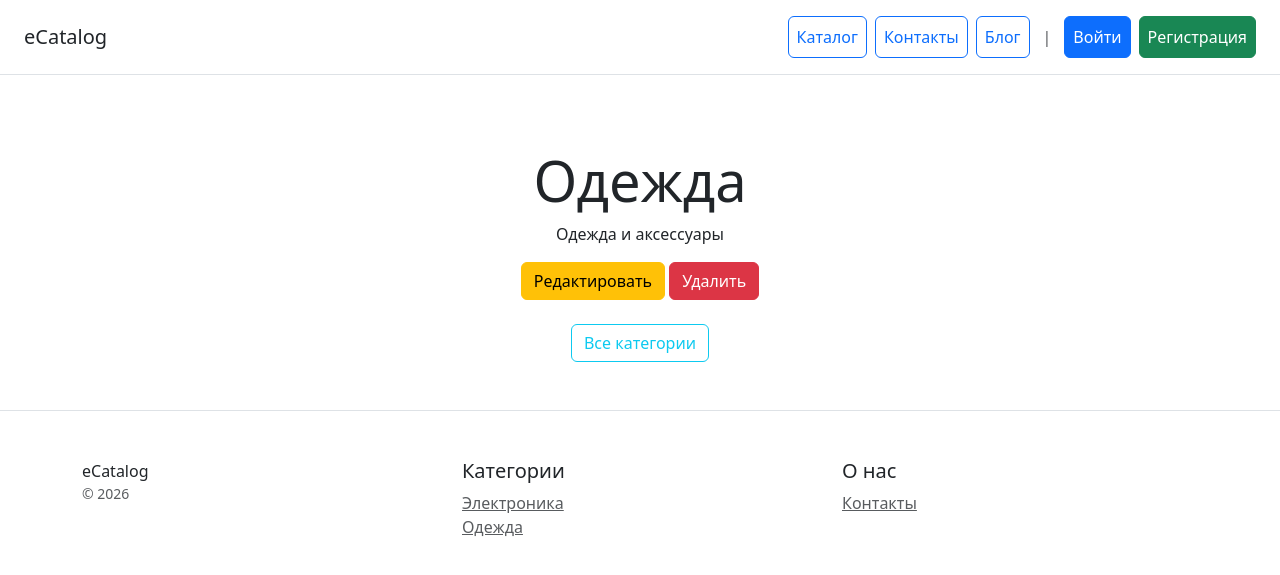
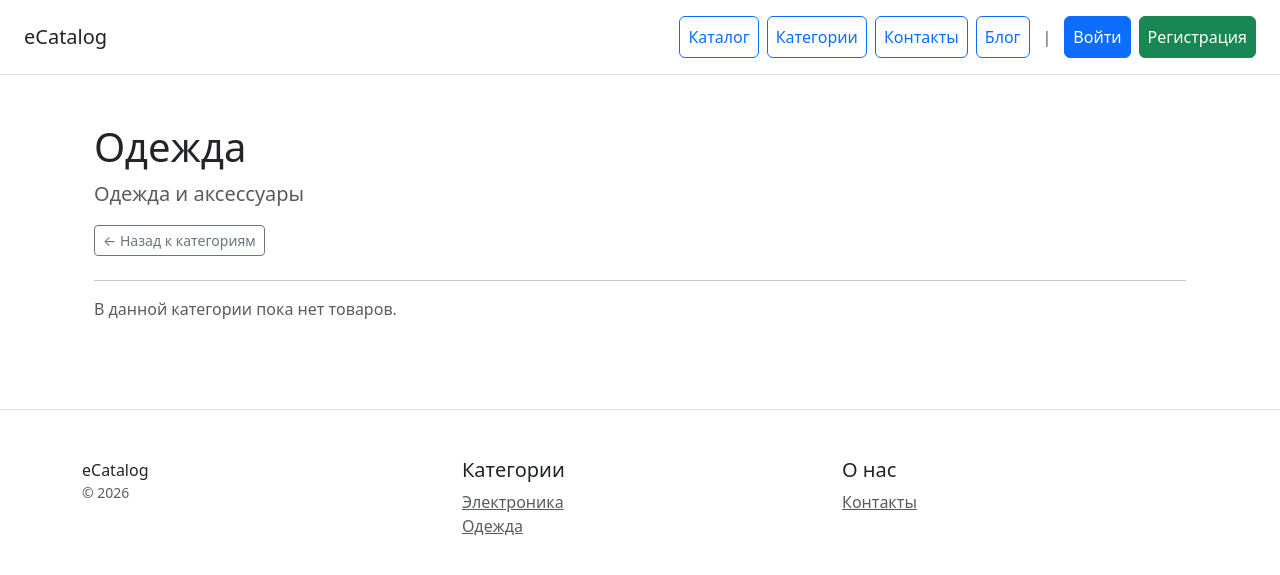
Before and after one commit to ivanitch/ecatalog, a Django app: page /category/2/ in a window 1280 px wide. Shown: the top 575 px of the page. Run offline with Django 5.2, Linux system fonts and the light colour scheme; data comes from the database, SQL or seed files in the repository; some libraries are stand-ins or nearby versions.

Commit message:
feat: add cache for product list in category

```diff
--- a/catalog/models.py
+++ b/catalog/models.py
@@ -1,5 +1,8 @@
 from django.conf import settings
 from django.db import models
+from django.core.cache import cache
+from django.db.models.signals import post_save, post_delete
+from django.dispatch import receiver
 
 
 class Category(models.Model):
@@ -54,3 +57,13 @@ class Product(models.Model):
 
     def __str__(self):
         return self.name
+
+
+@receiver([post_save, post_delete], sender=Product)
+def clear_product_category_cache(sender, instance, **kwargs):
+    """
+    Автоматически очищает кэш товаров категории при добавлении,
+    изменении или удалении товара.
+    """
+    if instance.category_id:
+        cache.delete(f'category_{instance.category_id}')
--- a/catalog/services.py
+++ b/catalog/services.py
@@ -1,6 +1,31 @@
-
+from django.conf import settings
+from django.core.cache import cache
+from catalog.models import Product, Category
 
 
 class ProductService:
+    @staticmethod
+    def get_product_from_cache(product_id):
+        if not settings.CACHE_ENABLED:
+            return Product.objects.get(pk=product_id)
+        key = f'product_detail_{product_id}'
+        product = cache.get(key)
+        if product is None:
+            product = Product.objects.get(pk=product_id)
+            cache.set(key, product, settings.CACHE_TTL)
 
-    pass
+        return product
+
+    @staticmethod
+    def get_products_for_category(category_id):
+        if not settings.CACHE_ENABLED:
+            return Product.objects.filter(category_id=category_id)
+
+        key = f'category_{category_id}'
+        products = cache.get(key)
+
+        if products is None:
+            products = list(Product.objects.filter(category_id=category_id))
+            cache.set(key, products, settings.CACHE_TTL)
+
+        return products
--- a/catalog/templates/category/category_detail.html
+++ b/catalog/templates/category/category_detail.html
@@ -3,16 +3,37 @@
 {% block title %}{{ category.name }} — Skystore{% endblock %}
 
 {% block content %}
+<div class="container py-4">
+    <div class="mb-4">
+        <h1>{{ category.name }}</h1>
+        <p class="lead text-muted">{{ category.description }}</p>
+        <a href="{% url 'catalog:category_list' %}" class="btn btn-outline-secondary btn-sm">&larr; Назад к категориям</a>
+    </div>
 
-<div class="pricing-header px-3 py-3 pt-md-5 pb-md-4 mx-auto text-center">
-    <h1 class="display-4">{{ category.name }}</h1>
-    <p>{{ category.description }}</p>
-    <a href="{% url 'catalog:category_edit' category.id %}" class="btn btn-warning">Редактировать</a>
-    <a href="{% url 'catalog:category_delete' category.id %}" class="btn btn-danger">Удалить</a>
+    <hr>
+
+    <div class="row row-cols-1 row-cols-md-3 g-4">
+        {% for product in products %}
+        <div class="col">
+            <div class="card h-100 shadow-sm">
+                {% if product.image %}
+                    <img src="{{ product.image.url }}" class="card-img-top" alt="{{ product.name }}" style="height: 200px; object-fit: cover;">
+                {% endif %}
+                <div class="card-body">
+                    <h5 class="card-title">{{ product.name }}</h5>
+                    <p class="card-text text-truncate">{{ product.description }}</p>
+                    <p class="fw-bold">{{ product.price }} руб.</p>
+                </div>
+                <div class="card-footer bg-transparent border-top-0">
+                    <a href="{% url 'catalog:product_detail' product.pk %}" class="btn btn-primary w-100">Посмотреть</a>
+                </div>
+            </div>
+        </div>
+        {% empty %}
+        <div class="col-12">
+            <p class="text-muted">В данной категории пока нет товаров.</p>
+        </div>
+        {% endfor %}
+    </div>
 </div>
-
-<div class="text-center">
-    <a href="{% url 'catalog:category_list' %}" class="btn btn-outline-info">Все категории</a>
-</div>
-
 {% endblock %}
--- a/catalog/views.py
+++ b/catalog/views.py
@@ -1,10 +1,8 @@
 from django.conf import settings
 from django.contrib import messages
-from django.contrib.auth.mixins import LoginRequiredMixin
+from django.contrib.auth.mixins import LoginRequiredMixin, PermissionRequiredMixin
 from django.contrib.messages.views import SuccessMessageMixin
-from django.urls import reverse_lazy
-from django.utils.decorators import method_decorator
-from django.views.decorators.cache import cache_page
+from django.urls import reverse_lazy, reverse
 from django.views.generic import (
     CreateView,
     DetailView,
@@ -15,6 +13,7 @@ from django.views.generic import (
 
 from catalog.forms import ProductForm
 from catalog.models import Product, Category
+from catalog.services import ProductService
 
 
 class IndexListView(ListView):
@@ -33,11 +32,13 @@ class IndexListView(ListView):
         return context
 
 
-@method_decorator(cache_page(settings.CACHE_TTL), name='dispatch')
 class ProductDetailView(DetailView):
     model = Product
     context_object_name = 'product'
     template_name = 'product_detail.html'
+
+    def get_object(self, queryset=None):
+        return ProductService.get_product_from_cache(self.kwargs.get('pk'))
 
 
 class ProductCreateView(LoginRequiredMixin, SuccessMessageMixin, CreateView):
@@ -98,11 +99,17 @@ class CategoryDetailView(DetailView):
     context_object_name = 'category'
     template_name = 'category/category_detail.html'
 
+    def get_context_data(self, **kwargs):
+        context = super().get_context_data(**kwargs)
+        context['products'] = ProductService.get_products_for_category(self.object.pk)
+        return context
 
-class CategoryCreateView(SuccessMessageMixin, CreateView):
+
+class CategoryCreateView(LoginRequiredMixin, PermissionRequiredMixin, SuccessMessageMixin, CreateView):
     model = Category
     fields = ['name', 'description']
     template_name = 'category/category_form.html'
+    permission_required = 'catalog.add_category'
     success_url = reverse_lazy('catalog:category_list')
     success_message = "Категория %(name)s успешно создана!"
 
@@ -113,10 +120,11 @@ class CategoryCreateView(SuccessMessageMixin, CreateView):
         return form
 
 
-class CategoryUpdateView(SuccessMessageMixin, UpdateView):
+class CategoryUpdateView(LoginRequiredMixin, PermissionRequiredMixin, SuccessMessageMixin, UpdateView):
     model = Category
     fields = ['name', 'description']
     template_name = 'category/category_form.html'
+    permission_required = 'catalog.change_category'
     success_url = reverse_lazy('catalog:category_list')
     success_message = "Категория %(name)s успешно обновлена!"
 
@@ -127,9 +135,10 @@ class CategoryUpdateView(SuccessMessageMixin, UpdateView):
         return form
 
 
-class CategoryDeleteView(DeleteView):
+class CategoryDeleteView(LoginRequiredMixin, PermissionRequiredMixin, DeleteView):
     model = Category
     template_name = 'category/category_confirm_delete.html'
+    permission_required = 'catalog.delete_category'
     success_url = reverse_lazy('catalog:category_list')
 
     def delete(self, request, *args, **kwargs):
--- a/config/settings.py
+++ b/config/settings.py
@@ -15,7 +15,7 @@ BASE_DIR = Path(__file__).resolve().parent.parent
 SECRET_KEY = os.getenv('SECRET_KEY')
 
 # SECURITY WARNING: don't run with debug turned on in production!
-DEBUG = True if os.getenv('DEBUG') == 'True' else False
+DEBUG = os.getenv('DEBUG', 'False') == 'True'
 
 EMAIL_BACKEND = 'django.core.mail.backends.console.EmailBackend'
 DEFAULT_FROM_EMAIL = os.getenv('DEFAULT_FROM_EMAIL', 'noreply@skystore.local')
@@ -137,4 +137,5 @@ CACHES = {
     }
 }
 
+CACHE_ENABLED = os.getenv('CACHE_ENABLED', 'False') == 'True'
 CACHE_TTL = int(os.getenv('CACHE_TTL', 60))
--- a/main/templates/common/navbar.html
+++ b/main/templates/common/navbar.html
@@ -4,9 +4,7 @@
     </a>
     <nav class="ms-auto d-flex align-items-center gap-2 flex-wrap">
         <a class="p-2 btn btn-outline-primary" href="{% url 'catalog:home' %}">Каталог</a>
-        {% if request.user.is_authenticated or request.user.is_superuser or perms.catalog.change_product or perms.catalog.can_change_product_description %}
-            <a class="p-2 btn btn-outline-primary" href="{% url 'catalog:category_list' %}">Категории</a>
-        {% endif %}
+        <a class="p-2 btn btn-outline-primary" href="{% url 'catalog:category_list' %}">Категории</a>
         <a class="p-2 btn btn-outline-primary" href="{% url 'main:contacts' %}">Контакты</a>
         <a class="p-2 btn btn-outline-primary" href="{% url 'blog:post_list' %}">Блог</a>
 
--- a/users/views.py
+++ b/users/views.py
@@ -35,7 +35,7 @@ class UserLoginView(LoginView):
     success_url = reverse_lazy('catalog:home')
 
 
-class UserLogoutView(LogoutView):
+class UserLogoutView(LoginRequiredMixin, LogoutView):
     next_page = reverse_lazy('catalog:home')
 
 
```
Also changed, not shown: blog/templates/blog/blogpost_detail.html (+4 -4 lines), catalog/templates/category/category_list.html (+8 -5 lines), 1 other file.
